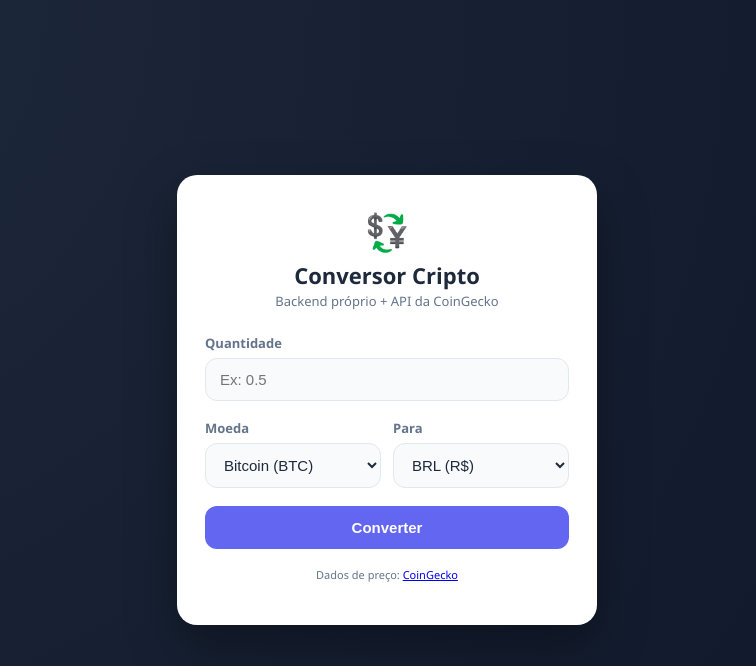
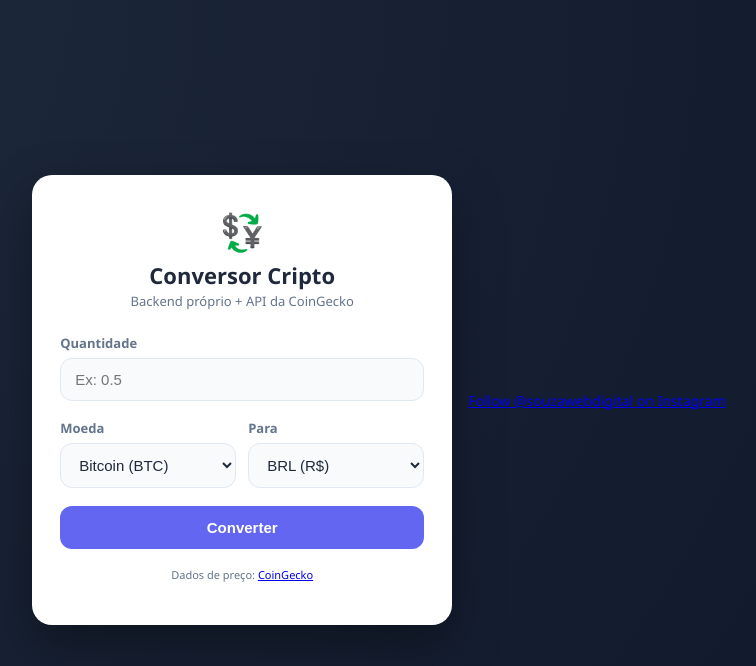
Before and after one commit to slucasprodev/conversor-cripto, a Flask app: page / in a window 1280 px wide. Shown: the top 666 px of the page, without its empty margins (253-1009 px from the left). Run offline with Flask 3, Linux system fonts and the light colour scheme.

Commit message:
Add Instagram credit to footer

```diff
--- a/templates/index.html
+++ b/templates/index.html
@@ -99,5 +99,8 @@ document.getElementById('amount').addEventListener('keydown', (e) => {
 });
 </script>
 
+    <footer style="text-align: center; padding: 16px; font-size: 14px;">
+        <a href="https://instagram.com/souzawebdigital" target="_blank" rel="noopener">Follow @souzawebdigital on Instagram</a>
+    </footer>
 </body>
 </html>
```
